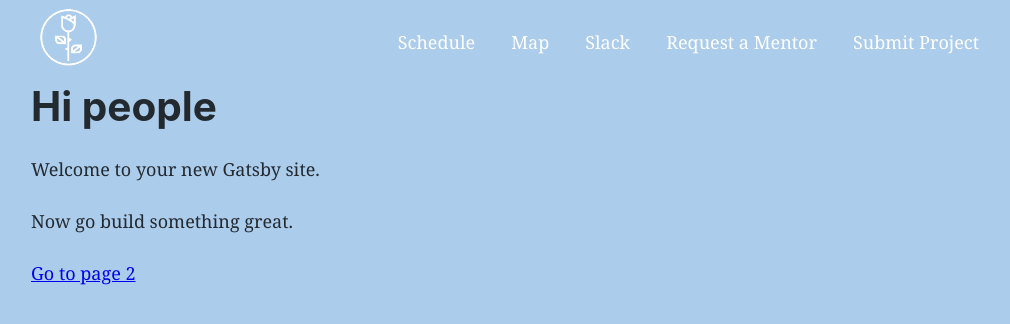
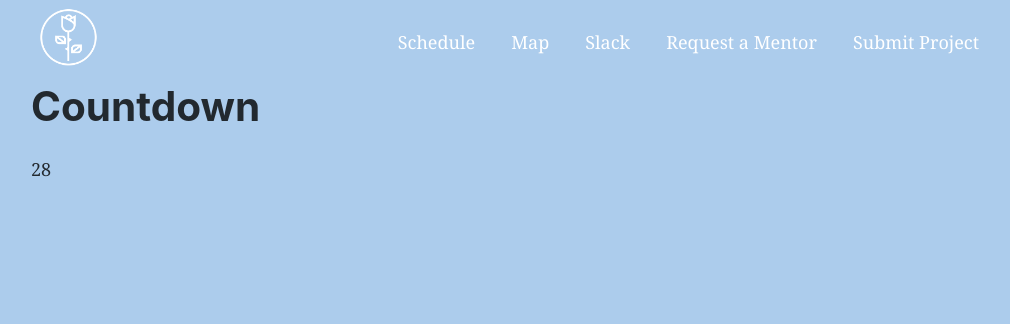
Before and after one commit to Rose-Hacks/live-website-2019, a Gatsby site: page / in a window 1280 px wide. Shown: the whole page, without its empty margins (129-1139 px from the left). Built offline with nearby package versions, Linux system fonts and the light colour scheme; Gatsby itself is replaced by a stand-in of ours.

Commit message:
adding countdown logic

```diff
--- /dev/null
+++ b/src/components/Countdown/index.js
@@ -0,0 +1,83 @@
+import React, { Component } from 'react'
+
+const END_DT = '01/20/2019 12:00'
+
+export default class Countdown extends Component {
+  state = {
+    years: 0,
+    days: 0,
+    hours: 0,
+    min: 0,
+    sec: 0,
+  }
+
+  calculateCountdown(endDate) {
+    let diff = (Date.parse(new Date(endDate)) - Date.parse(new Date())) / 1000
+
+    // clear countdown when date is reached
+    if (diff <= 0) return false
+
+    const timeLeft = {
+      years: 0,
+      days: 0,
+      hours: 0,
+      min: 0,
+      sec: 0,
+    }
+
+    // calculate time difference between now and expected date
+    if (diff >= 365.25 * 86400) {
+      // 365.25 * 24 * 60 * 60
+      timeLeft.years = Math.floor(diff / (365.25 * 86400))
+      diff -= timeLeft.years * 365.25 * 86400
+    }
+    if (diff >= 86400) {
+      // 24 * 60 * 60
+      timeLeft.days = Math.floor(diff / 86400)
+      diff -= timeLeft.days * 86400
+    }
+    if (diff >= 3600) {
+      // 60 * 60
+      timeLeft.hours = Math.floor(diff / 3600)
+      diff -= timeLeft.hours * 3600
+    }
+    if (diff >= 60) {
+      timeLeft.min = Math.floor(diff / 60)
+      diff -= timeLeft.min * 60
+    }
+    timeLeft.sec = diff
+
+    return timeLeft
+  }
+
+  componentWillMount = () => {
+    this.interval = setInterval(() => {
+      const date = this.calculateCountdown(END_DT)
+
+      // update the state as long as it's not the end datetime
+      // stop the interval once the end datetime is met
+      date ? this.setState(date) : clearInterval(this.interval)
+    }, 1000)
+  }
+
+  componentWillUnmount = () => {
+    clearInterval(this.interval)
+  }
+
+  addLeadingZeros(value) {
+    value = String(value)
+    while (value.length < 2) {
+      value = '0' + value
+    }
+    return value
+  }
+
+  render() {
+    return (
+      <div>
+        <h1>Countdown</h1>
+        <p>{this.addLeadingZeros(this.state.sec)}</p>
+      </div>
+    )
+  }
+}
--- a/src/pages/index.js
+++ b/src/pages/index.js
@@ -1,16 +1,14 @@
 import React from 'react'
-import { Link } from 'gatsby'
 
 import Layout from '../components/layout'
 import SEO from '../components/seo'
+import Countdown from '../components/Countdown'
 
 const IndexPage = () => (
   <Layout>
     <SEO title="Home" keywords={[`gatsby`, `application`, `react`]} />
-    <h1>Hi people</h1>
-    <p>Welcome to your new Gatsby site.</p>
-    <p>Now go build something great.</p>
-    <Link to="/page-2/">Go to page 2</Link>
+
+    <Countdown />
   </Layout>
 )
 
```
